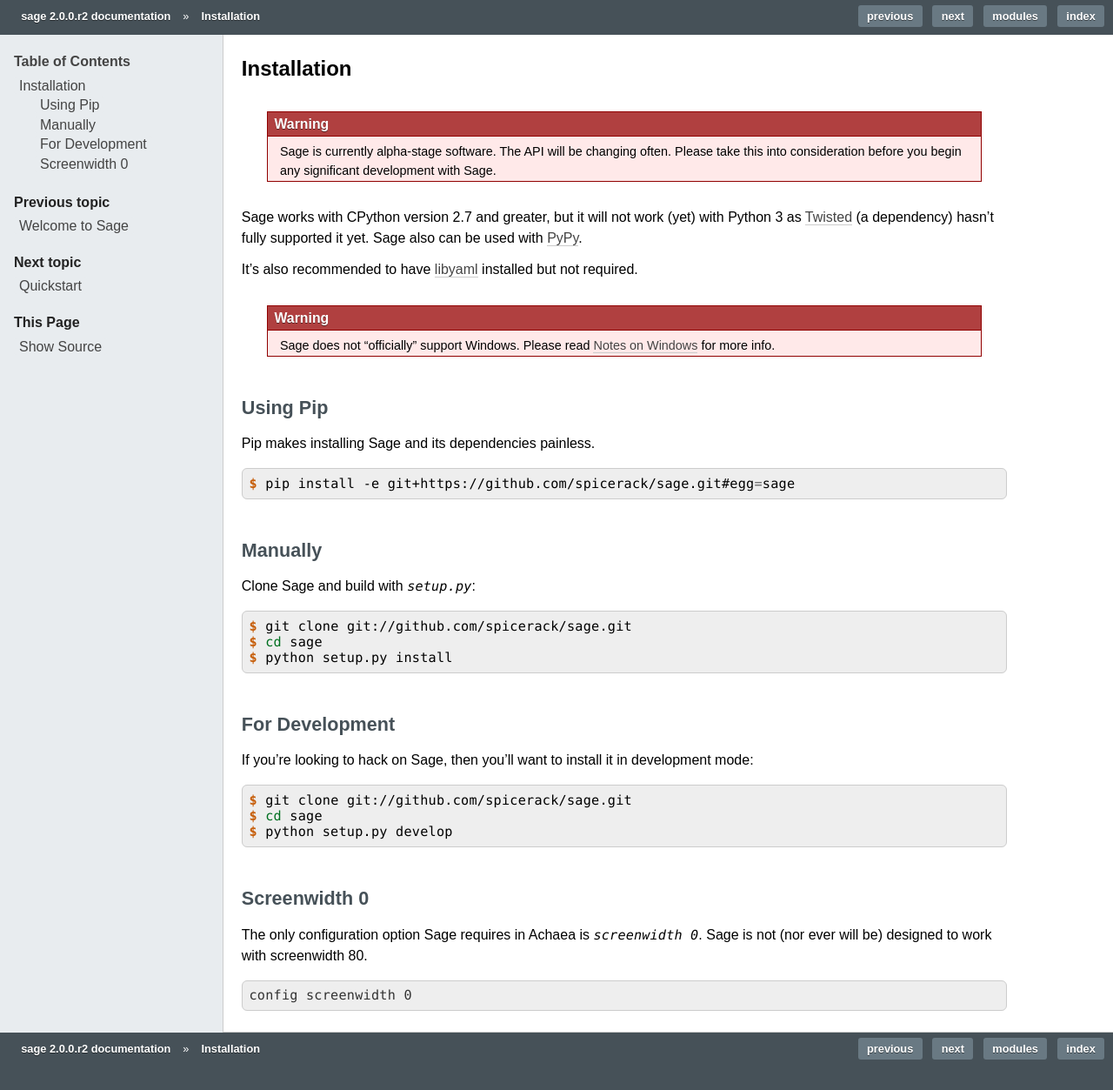
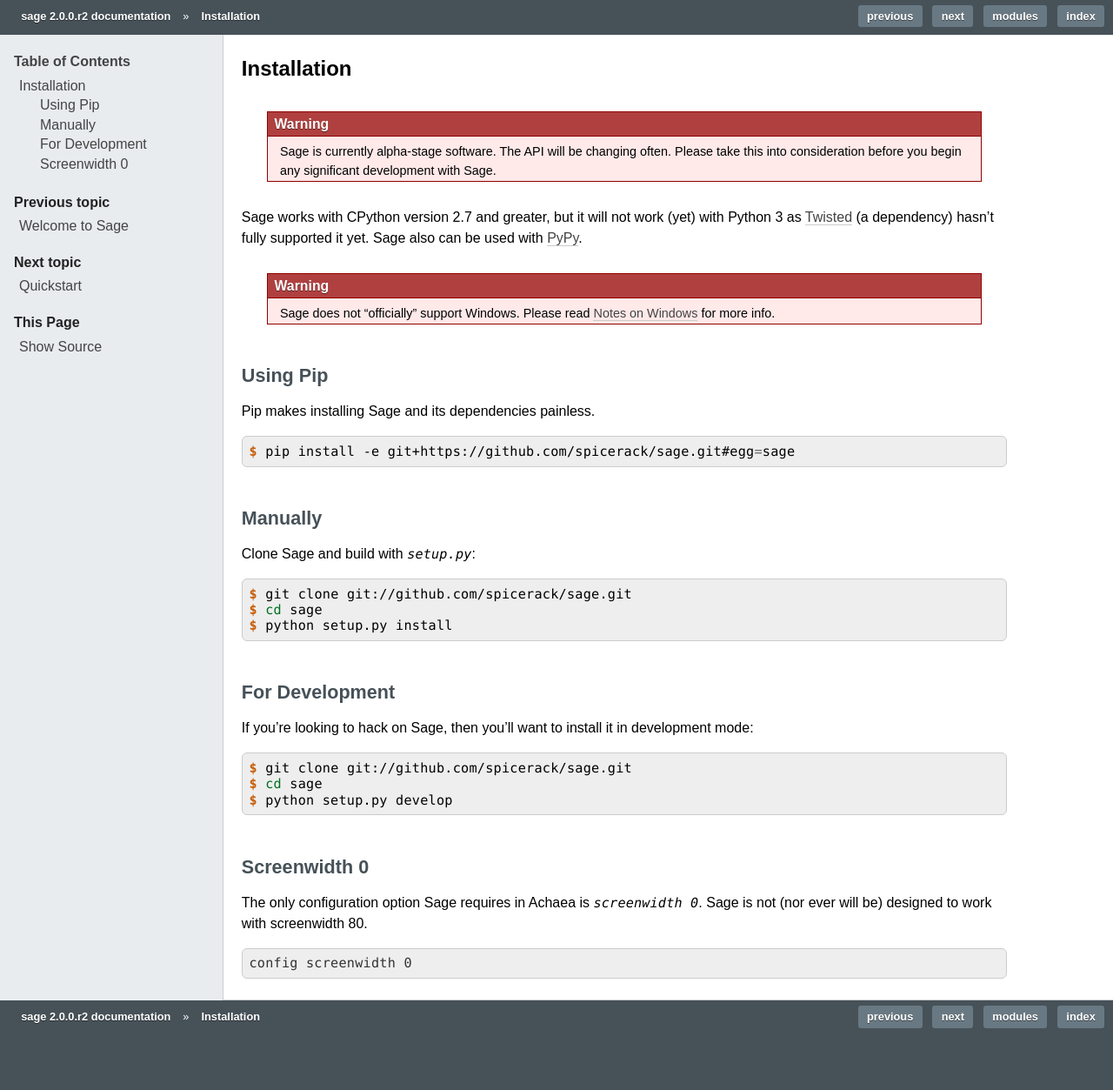
Before and after one commit to adayoung/sage, a Sphinx documentation site: the page built from docs/source/installation.rst, in a window 1280 px wide. Shown: the whole page at 87% size. Built offline with Sphinx 7.4.7, drawn with Linux system fonts in a browser that asks for light colours; pages that are not in the unit, such as notebooks, are missing from menus; after the commit the page ends 1216 px from its top, so only the background shows below that.

Commit message:
removing requirement for pyyaml

```diff
--- a/docs/source/installation.rst
+++ b/docs/source/installation.rst
@@ -11,9 +11,6 @@
 Sage works with CPython version 2.7 and greater, but it will not work (yet) with
 Python 3 as `Twisted <http://twistedmatrix.com>`_ (a dependency) hasn't fully
 supported it yet. Sage also can be used with `PyPy <http://pypy.org/>`_.
-
-It's also recommended to have `libyaml <http://pyyaml.org/wiki/LibYAML>`_
-installed but not required.
 
 .. warning::
     Sage does not "officially" support Windows. Please read :ref:`windows`
--- a/requirements.txt
+++ b/requirements.txt
@@ -1,4 +1,3 @@
-PyYAML>=3.10
 Twisted==13.2.0
 pyasn1>=0.1.7
 pycrypto==2.6.1
--- a/setup.py
+++ b/setup.py
@@ -16,7 +16,6 @@
     'twisted',
     'pycrypto',
     'pyasn1',
-    'PyYAML',
     'watchdog',
     'autobahn',
     'six'
```
